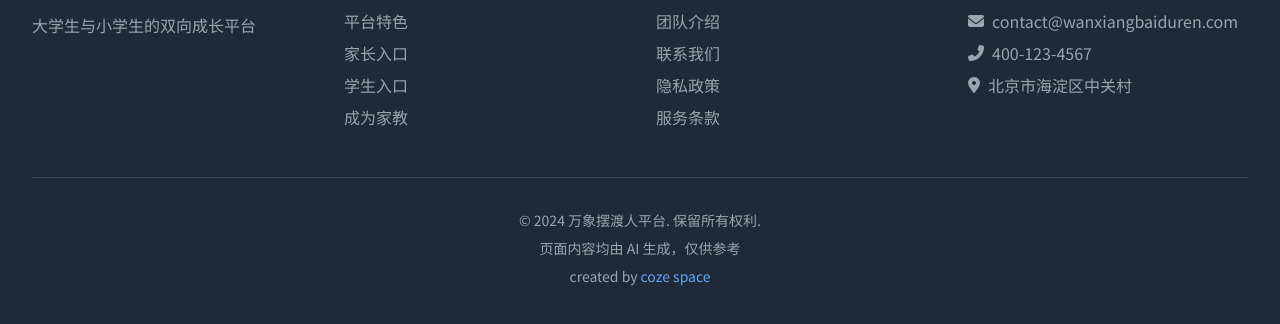
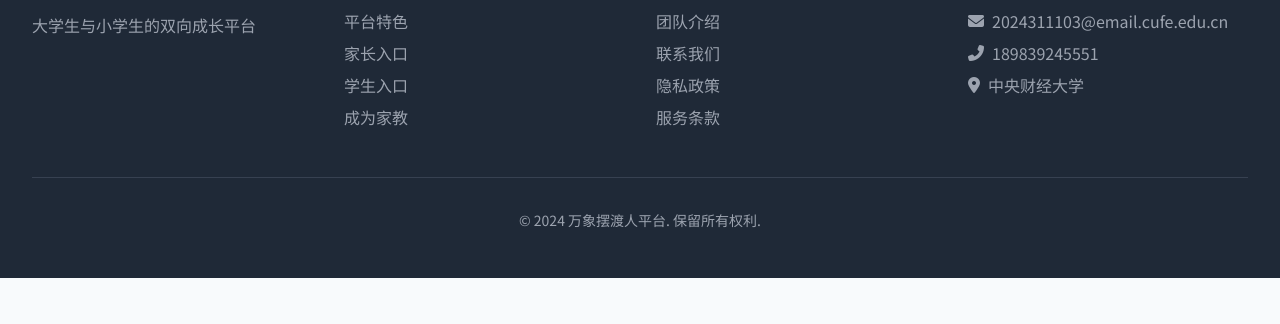
Before and after one commit to TANSHUYA/baiduren-platform, a plain HTML site: page index.html in a window 1280 px wide. Shown: the part 4099-4423 px from the top of the page. After the commit the page ends 4377 px from the top, so only its background shows below. Drawn offline with nearby package versions, Linux system fonts and the light colour scheme.

Commit message:
Update index.html

```diff
--- a/index.html
+++ b/index.html
@@ -542,16 +542,14 @@
                 <div>
                     <h4 class="font-semibold mb-4">联系我们</h4>
                     <ul class="space-y-2 text-gray-400">
-                        <li class="flex items-center"><i class="fas fa-envelope mr-2"></i> contact@wanxiangbaiduren.com</li>
-                        <li class="flex items-center"><i class="fas fa-phone-alt mr-2"></i> 400-123-4567</li>
-                        <li class="flex items-center"><i class="fas fa-map-marker-alt mr-2"></i> 北京市海淀区中关村</li>
+                        <li class="flex items-center"><i class="fas fa-envelope mr-2"></i> 2024311103@email.cufe.edu.cn</li>
+                        <li class="flex items-center"><i class="fas fa-phone-alt mr-2"></i> 189839245551</li>
+                        <li class="flex items-center"><i class="fas fa-map-marker-alt mr-2"></i> 中央财经大学</li>
                     </ul>
                 </div>
             </div>
             <div class="mt-12 pt-8 border-t border-gray-700 text-center text-gray-400 text-sm">
                 <p>© 2024 万象摆渡人平台. 保留所有权利.</p>
-                <p class="mt-2">页面内容均由 AI 生成，仅供参考</p>
-                <p class="mt-2">created by <a href="https://space.coze.cn" class="text-blue-400 hover:text-blue-300">coze space</a></p>
             </div>
         </div>
     </footer>
```
